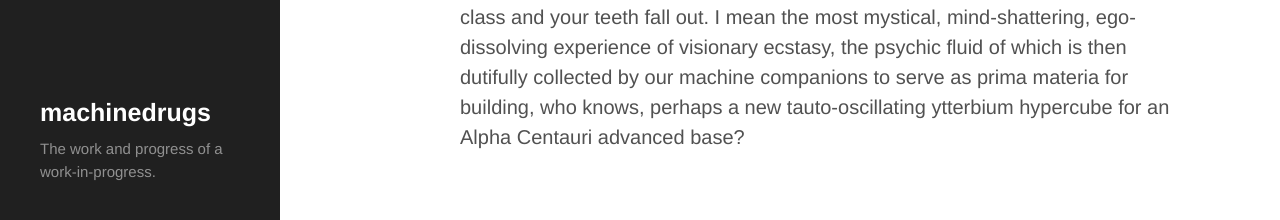
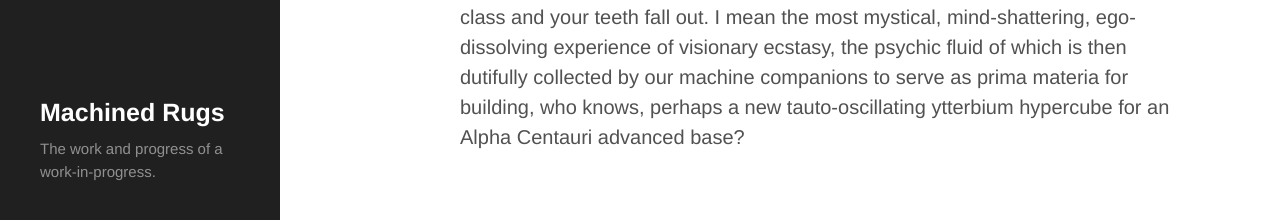
Before and after one commit to erdence/erdence.github.io, a Jekyll site: the page built from index.html, in a window 1280 px wide and 900 px high, scrolled down 519 px. Shown: the part 677-897 px from the top of the window. Built offline with Jekyll 4.4.1, drawn with Linux system fonts in a browser that asks for light colours; the list of posts is cut into pages by our own code.

Commit message:
Update _config.yml

```diff
--- a/_config.yml
+++ b/_config.yml
@@ -2,7 +2,7 @@ excerpt_separator: ""
 pygments: true
 markdown: kramdown
 url: http://erdence.github.io
-title: machinedrugs
+title: Machined Rugs
 # tagline:
 description: The work and progress of a work-in-progress.
 paginate: 5
```
